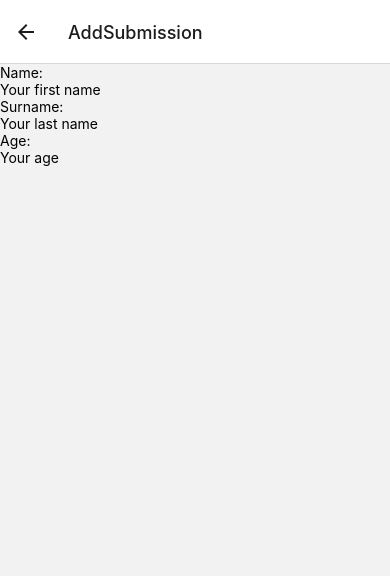
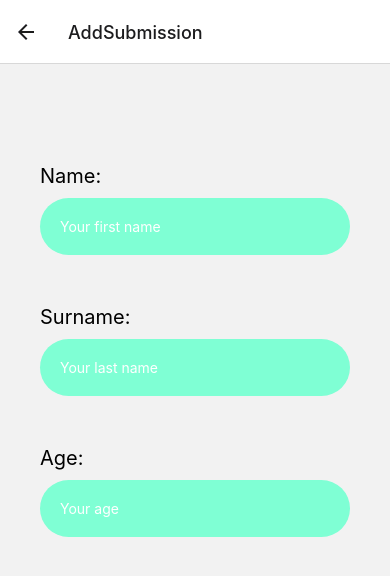
Before and after one commit to guadarecio/TaxesCompany, a React Native app: screen /AddSubmission in a window 390 px wide. Shown: the top 576 px of the page. Built offline with nearby package versions, Linux system fonts and the light colour scheme.

Commit message:
Adding Styles in the form

```diff
--- a/src/screens/AddSubmission.js
+++ b/src/screens/AddSubmission.js
@@ -1,5 +1,5 @@
 import React, {useState} from 'react';
-import {Text, SafeAreaView, TextInput} from 'react-native';
+import {Text, SafeAreaView, TextInput, StyleSheet, View} from 'react-native';
 import data from '../data/data.json';
 
 const AddSubmission = () => {
@@ -12,34 +12,55 @@ const AddSubmission = () => {
 
   return (
     <SafeAreaView>
-      <Text>Name:</Text>
-
+      <View style={styles.container}>
+        <Text style={styles.text}>Name:</Text>
         <TextInput
+          style={styles.textInput}
           onChangeText={a => setName(a)}
           value={name}
           placeholder="Your first name"
           type="text"
           maxLength={20}
         />
-      <Text>Surname:</Text>
-
+        <Text style={styles.text}>Surname:</Text>
         <TextInput
+          style={styles.textInput}
           onChangeText={a => setSurname(a)}
           value={surname}
           placeholder="Your last name"
           type="text"
           maxLength={40}
         />
-      <Text>Age:</Text>
-
+        <Text style={styles.text}>Age:</Text>
         <TextInput
+          style={styles.textInput}
           onChangeText={a => setAge(a)}
           value={age}
           placeholder="Your age"
           type="number"
         />
+      </View>
     </SafeAreaView>
   );
 };
 
+const styles = StyleSheet.create({
+  container: {
+    margin: 40,
+    marginTop: 100,
+  },
+  text: {
+    marginBottom: 10,
+    fontSize: 20,
+  },
+
+  textInput: {
+    backgroundColor: '#7FFFD4',
+    color: 'white',
+    padding: 20,
+    marginBottom: 50,
+    borderRadius: 30,
+  },
+});
+
 export default AddSubmission;
```
Lines whose indentation alone changed are shown as unchanged.
